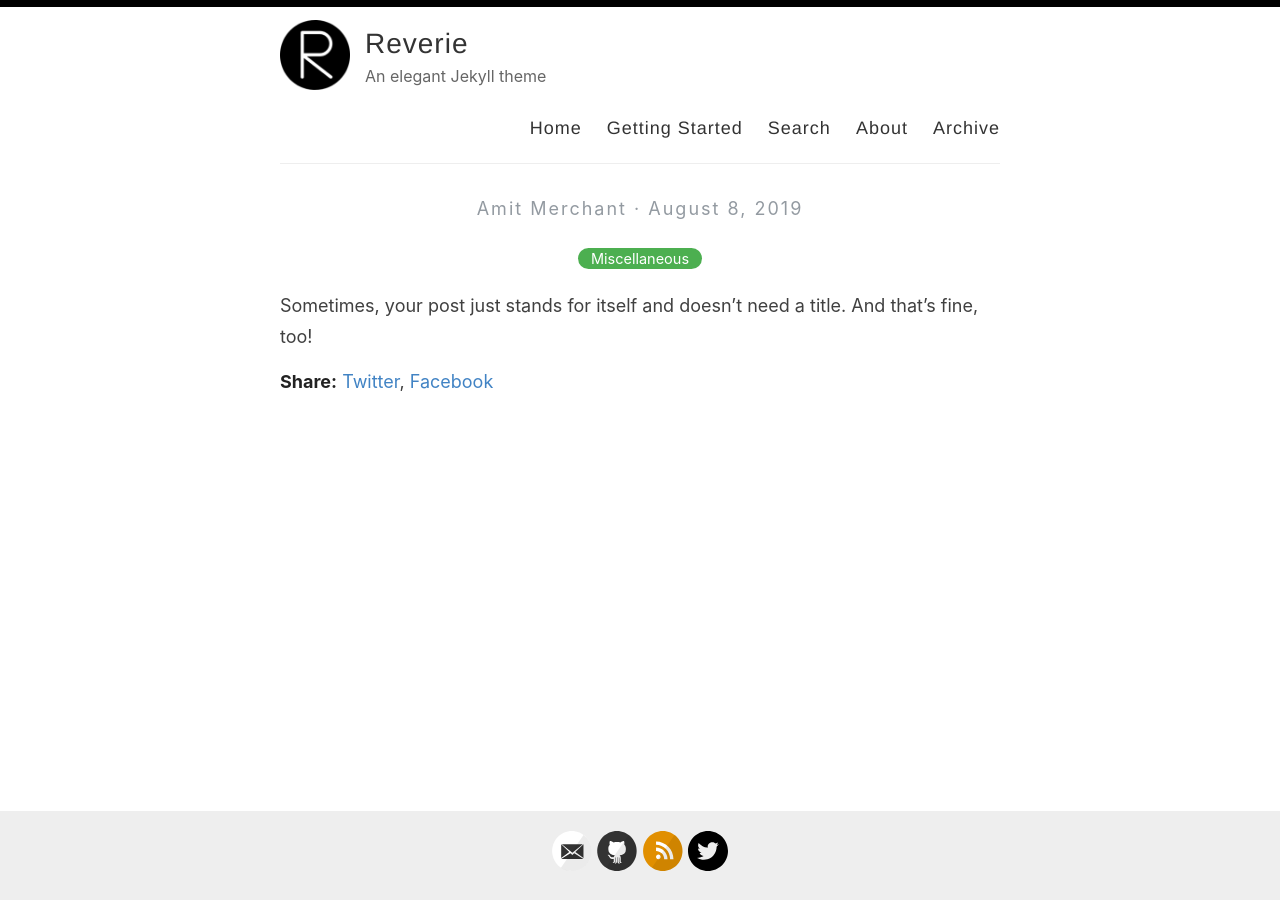
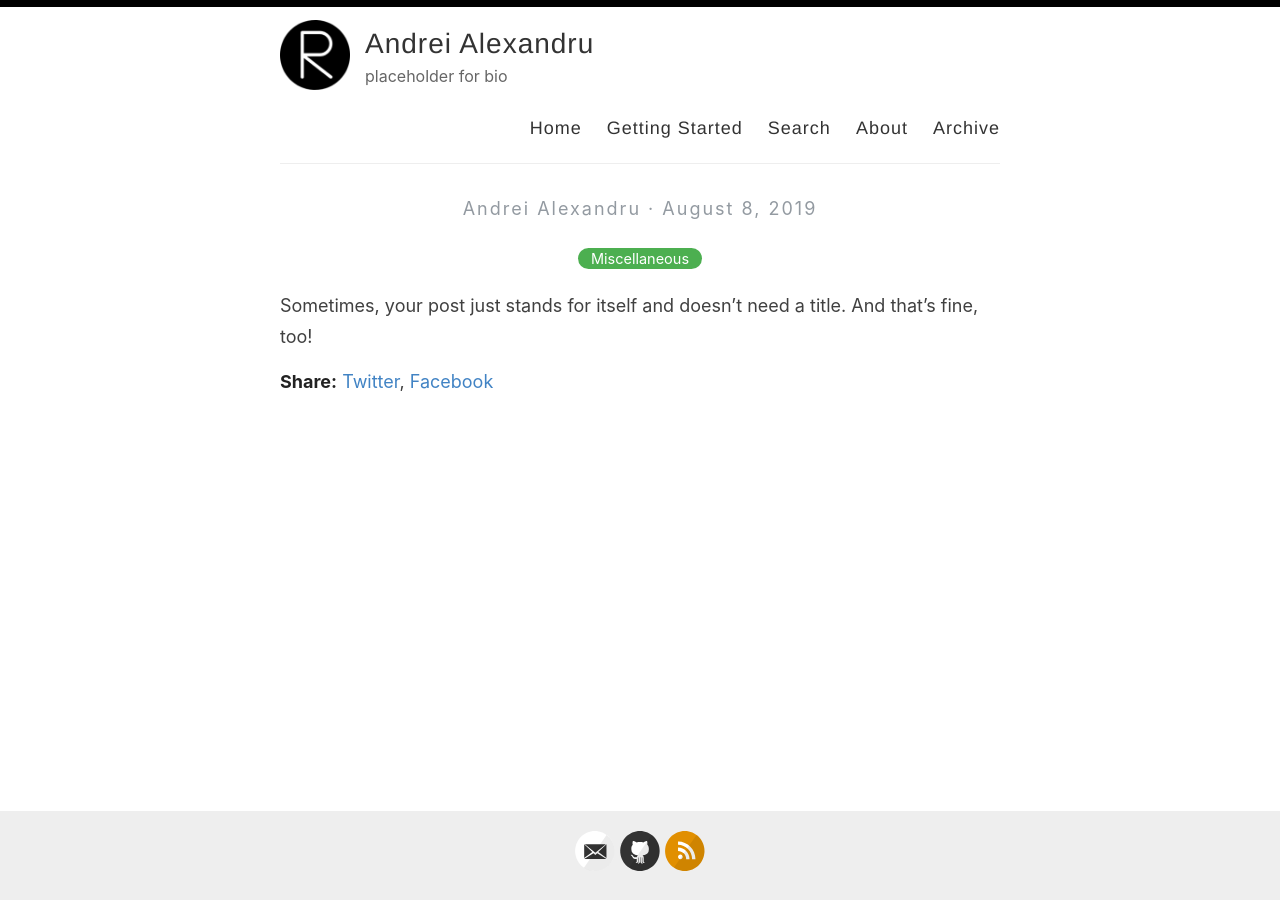
Before and after one commit to inwaves/inwaves.github.io, a Jekyll site: the page built from _posts/2019-08-08-no-title-posts.md, in a window 1280 px wide. Built offline with Jekyll 4.4.1, drawn with Linux system fonts in a browser that asks for light colours.

Commit message:
Update config YAML

```diff
--- a/_config.yml
+++ b/_config.yml
@@ -3,13 +3,13 @@
 #
 
 # Name of your site (displayed in the header)
-name: Reverie
+name: Andrei Alexandru
 
 # Name of the author
-author: Amit Merchant
+author: Andrei Alexandru
 
 # Short bio or description (displayed in the header)
-description: An elegant Jekyll theme
+description: [placeholder for bio]
 
 # URL of your avatar or profile pic (you could use your GitHub profile pic)
 avatar: /images/reverie.png
@@ -21,15 +21,15 @@ avatar: /images/reverie.png
 # Includes an icon in the footer for each username you enter
 footer-links:
   dribbble:
-  email: amit.d.merchant@gmail.com
+  email: inwaves@live.com
   facebook:
   flickr:
-  github: amitmerchant1990/reverie
+  github: inwaves
   instagram:
   linkedin:
   pinterest:
   rss: rss
-  twitter: amit_merchant
+  twitter:
   stackoverflow:
   youtube: # channel/<your_long_string> or user/<user-name>
   googleplus: # anything in your profile username that comes after plus.google.com/
@@ -41,21 +41,21 @@ footer-links:
 disqus:
 
 # Enter your Google Analytics web tracking code (e.g. UA-2110908-2) to activate tracking
-google_analytics: UA-43339302-11
+google_analytics:
 
 # For newer "GA4" analytics, use the following instead of the "UA" entry above
 #google_analytics_ga4: G-GABC1DEFG
 
 # Your website URL (e.g. http://amitmerchant1990.github.io or http://www.amitmerchant.com)
 # Used for Sitemap.xml and your RSS feed
-url: http://www.amitmerchant.com/reverie
-enforce_ssl: https://www.amitmerchant.com/reverie
+url: http://www.inwaves.github.io
+enforce_ssl: http://www.inwaves.github.io
 
 # If you're hosting your site at a Project repository on GitHub pages
 # (http://yourusername.github.io/repository-name)
 # and NOT your User repository (http://yourusername.github.io)
 # then add in the baseurl here, like this: "/repository-name"
-baseurl: "/reverie"
+baseurl: ""
 
 #
 # !! You don't need to change any of the configuration flags below !!
```
